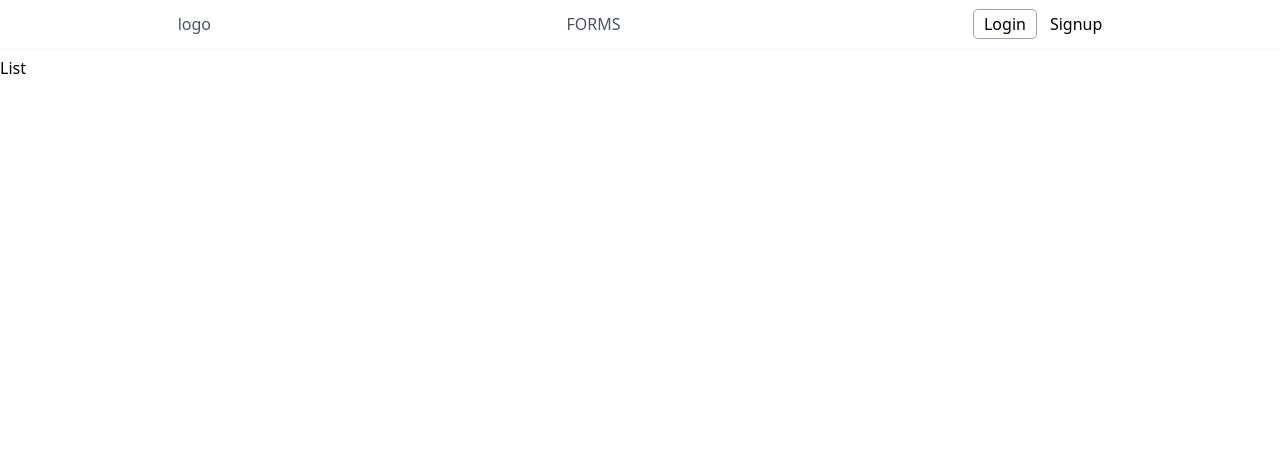
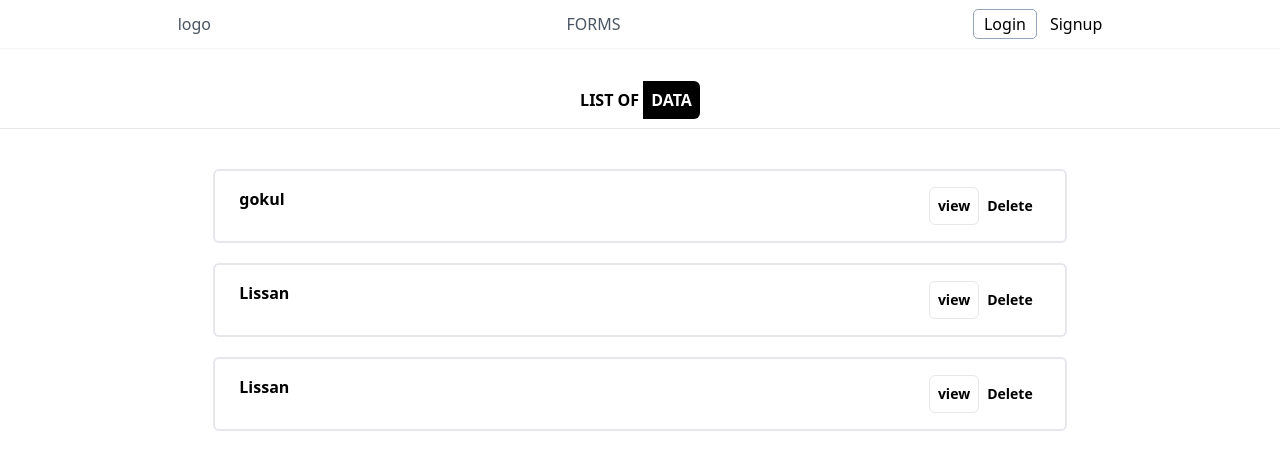
Before and after one commit to timeisnotgood/Forms, a React (Create React App) app in the folder Forms-web/: page /list in a window 1280 px wide. Shown: the top 470 px of the page. Built offline with nearby package versions, Linux system fonts and the light colour scheme.

Commit message:
List page style added

```diff
--- a/Forms-web/src/Pages/List.jsx
+++ b/Forms-web/src/Pages/List.jsx
@@ -1,9 +1,50 @@
 import React, { useEffect, useState } from 'react'
 
 const List = () => {
+
+  const data = [{
+    name:"gokul",
+    fatherName :"kanna",
+    age:"22",
+    cast:"bc",
+    degree:"BSc",
+    cgpa:"7.4"
+  },{
+    name:"Lissan",
+    fatherName :"samy",
+    age:"21",
+    cast:"Bc",
+    degree:"BSc",
+    cgpa:"6.2"
+  },{
+    name:"Lissan",
+    fatherName :"samy",
+    age:"21",
+    cast:"Bc",
+    degree:"BSc",
+    cgpa:"6.2"
+  }]
   return (
-    <div>
-       List
+    <div className='h-screen'>
+      <div>
+        <h1 className='mt-10 text-center font-black'>LIST OF <span className='bg-black text-white p-2 rounded-r-md'>DATA</span></h1>
+        <hr className='mt-4'/>
+      </div>
+      <div>
+      <ul className='flex flex-col gap-5 items-center mt-10'>
+        {data.map((name, index)=>(
+          <li
+          key={index}
+          className='border-solid border-2 w-2/3 px-6 py-4 rounded-md font-bold flex flex-row justify-between'
+          >{name.name}
+            <div>
+              <button className='border-solid border text-sm p-2 rounded-md font-semibold'>view</button>
+              <button className='text-sm p-2 rounded-md font-semibold'>Delete</button>
+            </div>
+          </li>
+        ))}
+       </ul>
+      </div>
     </div>
   )
 }
```
